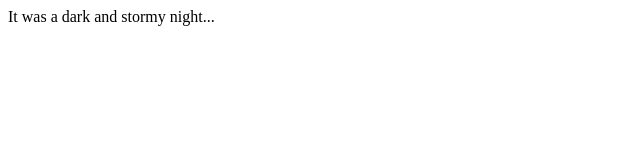
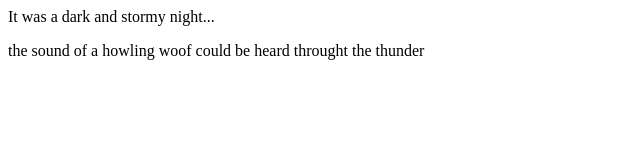
Before and after one commit to steffano/fireside-story, a plain HTML site: page index.html in a window 1280 px wide. Shown: the whole page, without its empty margins (0-640 px from the left). Drawn offline with Linux system fonts and the light colour scheme.

Commit message:
added second line

```diff
--- a/index.html
+++ b/index.html
@@ -1,5 +1,6 @@
 <html>
     <body>
       <p>It was a dark and stormy night...</p>
+      <p>the sound of a howling woof could be heard throught the thunder </p>
     </body>
   </html>
```
